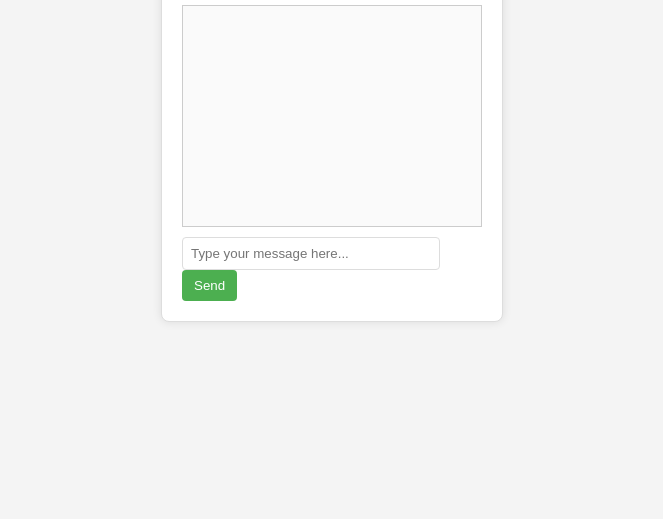
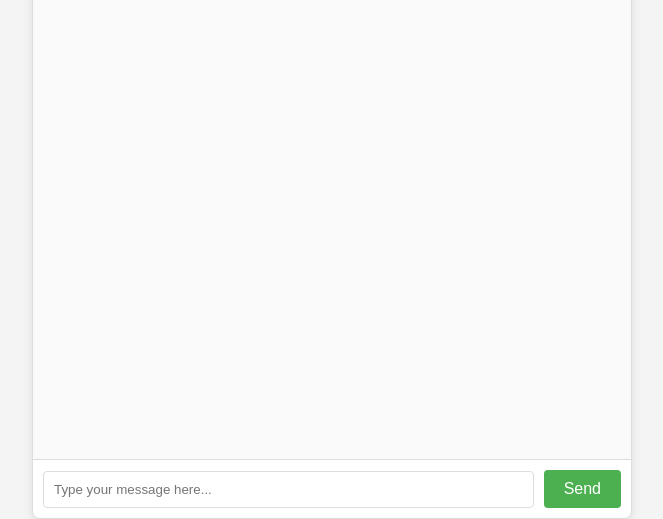
Before and after one commit to CormacM22/EmergingTechnologies, a plain HTML site: page eliza/index.html in a window 1280 px wide. Shown: the part 281-800 px from the top of the page, without its empty margins (308-971 px from the left). Drawn offline with Linux system fonts and the light colour scheme.

Commit message:
Refactor ELIZA chatbot layout and styles for improved user experience

```diff
--- a/eliza/index.html
+++ b/eliza/index.html
@@ -8,10 +8,11 @@
 </head>
 <body>
     <div class="chat-container">
-        <h2>ELIZA Chatbot</h2>
         <div id="chat-display" class="chat-display"></div>
-        <input type="text" id="user-input" placeholder="Type your message here..." />
-        <button onclick="processUserInput()">Send</button>
+        <div class="input-container">
+            <input type="text" id="user-input" placeholder="Type your message here..." />
+            <button onclick="processUserInput()">Send</button>
+        </div>
     </div>
     <script src="eliza.js"></script>
 </body>
--- a/eliza/style.css
+++ b/eliza/style.css
@@ -1,49 +1,84 @@
+/* Basic Reset */
+* {
+    margin: 0;
+    padding: 0;
+    box-sizing: border-box;
+}
+
 body {
     font-family: Arial, sans-serif;
     display: flex;
     justify-content: center;
     align-items: center;
     height: 100vh;
-    margin: 0;
     background-color: #f4f4f4;
 }
 
 .chat-container {
-    width: 300px;
+    display: flex;
+    flex-direction: column;
+    justify-content: space-between;
+    width: 100%;
+    height: 100%;
+    max-width: 600px;
+    background-color: #ffffff;
     border: 1px solid #ddd;
-    padding: 20px;
     border-radius: 8px;
-    background-color: #ffffff;
-    box-shadow: 0px 0px 10px rgba(0, 0, 0, 0.1);
+    box-shadow: 0px 2px 10px rgba(0, 0, 0, 0.1);
+    overflow: hidden;
 }
 
 .chat-display {
-    height: 200px;
-    overflow-y: scroll;
-    border: 1px solid #ccc;
-    padding: 10px;
-    margin-bottom: 10px;
-    font-size: 14px;
+    flex: 1;
+    overflow-y: auto;
+    padding: 20px;
     background-color: #fafafa;
 }
 
+.chat-display p {
+    margin: 10px 0;
+}
+
+.input-container {
+    display: flex;
+    align-items: center;
+    border-top: 1px solid #ddd;
+    padding: 10px;
+    background-color: #fff;
+}
+
 #user-input {
-    width: calc(100% - 60px);
-    padding: 8px;
+    flex: 1;
+    padding: 10px;
     border: 1px solid #ddd;
     border-radius: 4px;
-    margin-right: 5px;
+    margin-right: 10px;
 }
 
 button {
-    padding: 8px 12px;
+    padding: 10px 20px;
     border: none;
     border-radius: 4px;
     background-color: #4CAF50;
     color: white;
+    font-size: 16px;
     cursor: pointer;
 }
 
 button:hover {
     background-color: #45a049;
 }
+
+/* Scrollbar Styling */
+.chat-display::-webkit-scrollbar {
+    width: 6px;
+}
+
+.chat-display::-webkit-scrollbar-thumb {
+    background-color: #ccc;
+    border-radius: 3px;
+}
+
+.chat-display::-webkit-scrollbar-thumb:hover {
+    background-color: #aaa;
+}
```
